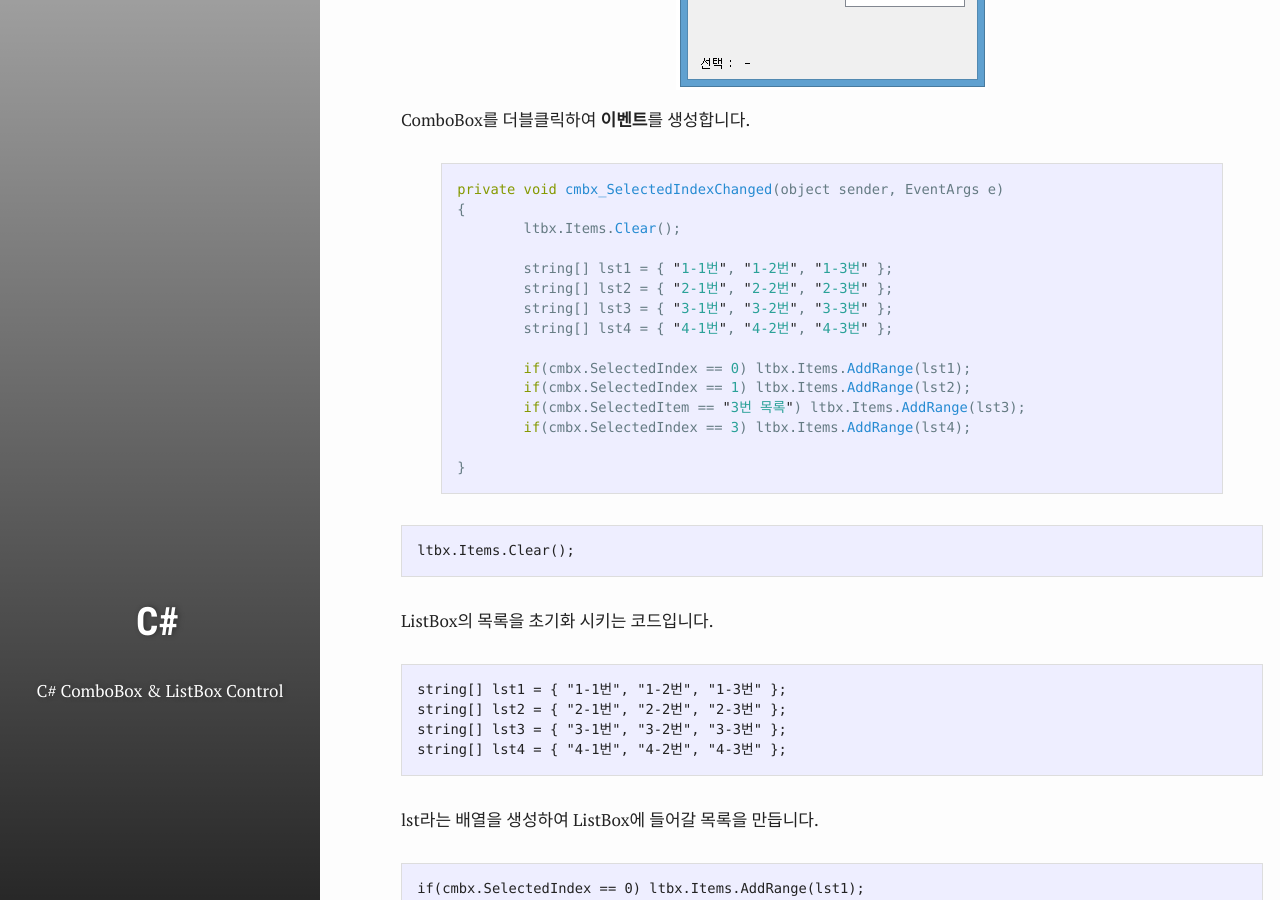
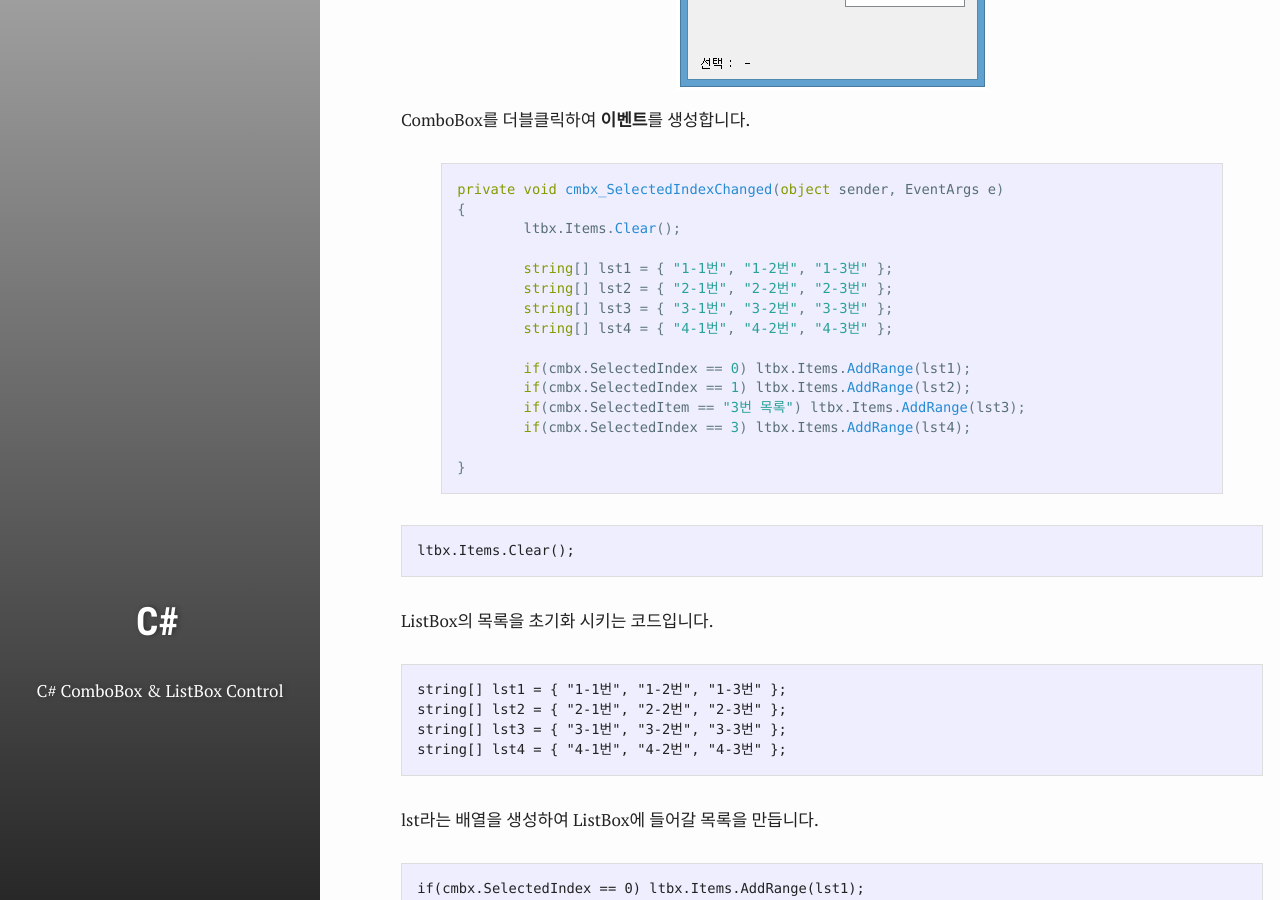
Before and after one commit to test076923/076923.github.io, a Jekyll site: the page built from _posts/2017-07-25-C#-4.md, in a window 1280 px wide and 900 px high, scrolled down 1450 px. Built offline with Jekyll 4.4.1, drawn with Linux system fonts in a browser that asks for light colours; comment, search, counter and statistics services are not loaded.

Commit message:
Update 2017-07-25-C#-4.md

```diff
--- a/_posts/2017-07-25-C#-4.md
+++ b/_posts/2017-07-25-C#-4.md
@@ -50,7 +50,7 @@ author: 윤대희
 [![3]({{ site.images }}/C/ch4/3.png)]({{ site.images }}/C/ch4/3.png)
 ComboBox를 더블클릭하여 **이벤트**를 생성합니다.
 
-{% highlight js %}
+{% highlight C# %}
 private void cmbx_SelectedIndexChanged(object sender, EventArgs e)
 {
 	ltbx.Items.Clear();
@@ -94,7 +94,7 @@ Index의 값으로 비교가 아닌 선택된 **Item의 이름으로 비교하
 [![4]({{ site.images }}/C/ch4/4.png)]({{ site.images }}/C/ch4/4.png)
 ListBox에서 선택된 Item을 Label에 띄우는 작업입니다. ListBox를 더블클릭하여 **이벤트**를 생성합니다.
 
-{% highlight js %}
+{% highlight C# %}
 
 private void ltbx_SelectedIndexChanged(object sender, EventArgs e)
 {
```
